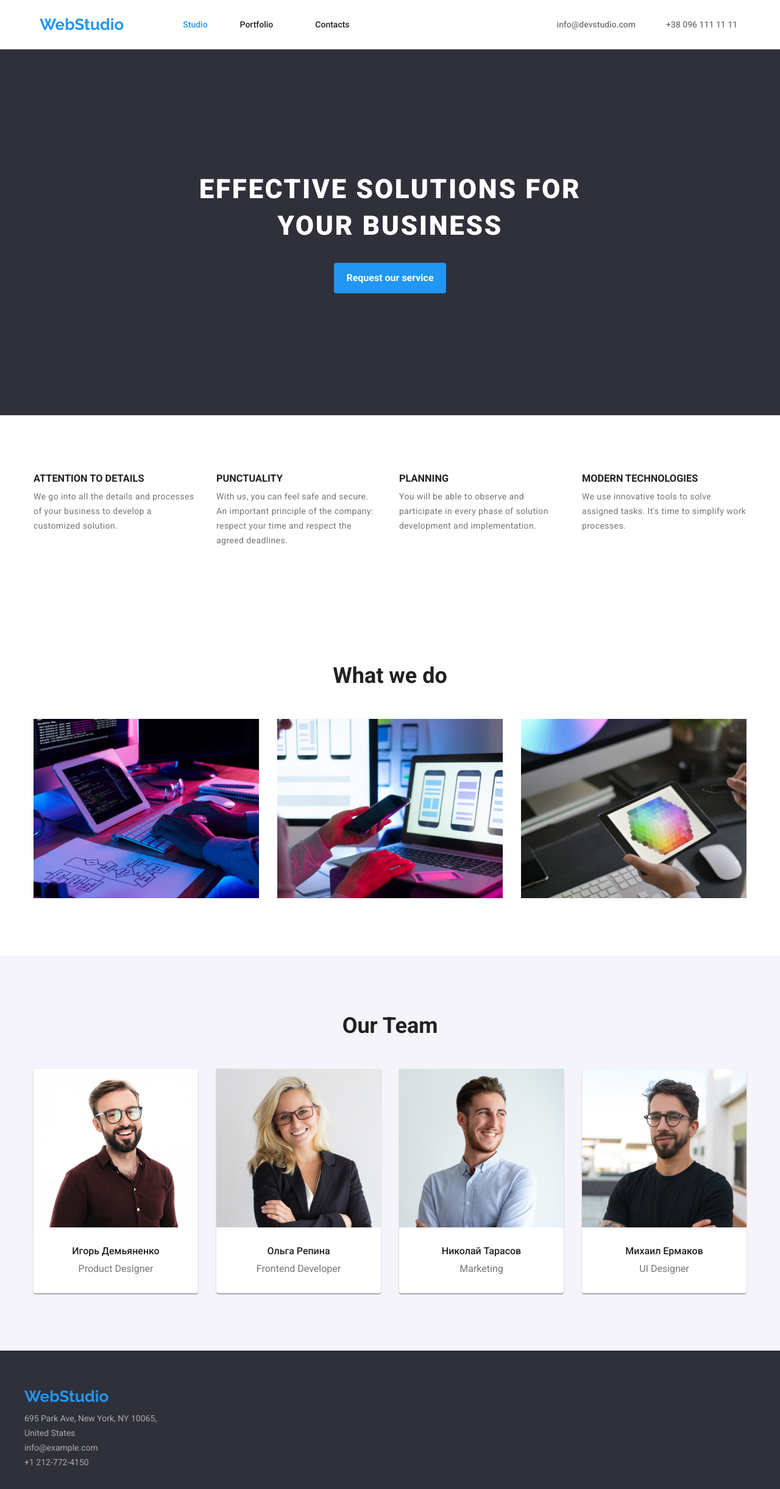
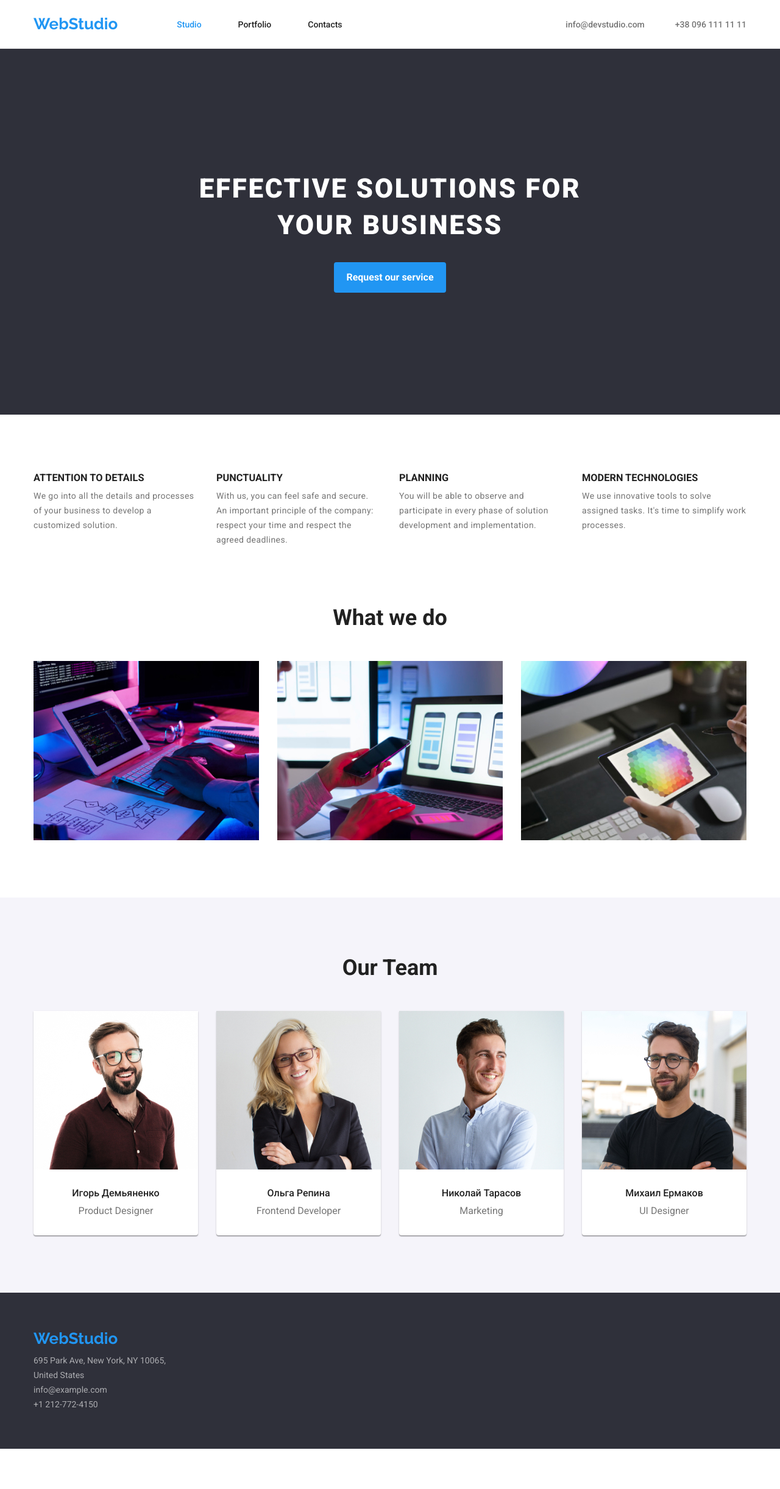
Before and after one commit to GarouHD/goit-markup-hw-03, a plain HTML site: page index.html in a window 1280 px wide. Shown: the whole page at 61% size. After the commit the page ends 2376 px from the top, so only its background shows below. Drawn offline with nearby package versions, Linux system fonts and the light colour scheme.

Commit message:
made corrections

```diff
--- a/css/styles.css
+++ b/css/styles.css
@@ -68,6 +68,9 @@ body {
 
 .container {
   width: 1200px;
+  margin-right: auto;
+  margin-left: auto;
+  padding: 0 15px;
 }
 
 .section {
@@ -80,15 +83,16 @@ body {
 
 .header-div {
   display: flex;
-  padding: 25px;
   align-items: center;
-  margin-left: auto;
-  margin-right: auto;
+  justify-content: space-between;
 }
 
 .nav-bar {
   display: flex;
-  padding-top: 7px 0px;
+}
+
+.nav-bar-item:not(:last-child) {
+  margin-right: 60px;
 }
 
 .logo {
@@ -106,14 +110,13 @@ body {
 .nav-bar-link {
   font-weight: 500;
   line-height: 1.17;
+  padding: 32px 0px 31px 0px;
+  display: block;
 }
 
 .nav {
-  margin-right: 340px;
-}
-
-.port {
-  margin: 0px 69px 0px 53px;
+  display: flex;
+  align-items: center;
 }
 
 .nav-bar-link:hover,
@@ -125,6 +128,8 @@ body {
   font-weight: 500;
   line-height: 1.17;
   color: var(--text-light-grey);
+  padding: 32px 0px 31px 0px;
+  display: block;
 }
 
 .header-email-phone:hover,
@@ -142,6 +147,7 @@ body {
 
 .effective-solutions {
   background-color: var(--effective-solutions-background);
+  padding: 200px 0px;
 }
 
 .effective-solutions-title {
@@ -150,7 +156,6 @@ body {
   font-size: 44px;
   line-height: 1.36;
   margin-bottom: 30px;
-  text-align: center;
   letter-spacing: 0.06em;
 }
 
@@ -174,9 +179,6 @@ body {
 
 .ef-container {
   text-align: center;
-  padding: 106px 0px;
-  margin-left: auto;
-  margin-right: auto;
 }
 
 .benefits-title {
@@ -189,11 +191,6 @@ body {
   color: var(--text-light-grey);
   line-height: 1.71;
   letter-spacing: 0.03em;
-}
-
-.benefits-container {
-  margin-left: auto;
-  margin-right: auto;
 }
 
 .benefits-ul {
@@ -209,7 +206,7 @@ body {
   margin-right: 30px;
 }
 
-.what-we-do-title {
+.section-title {
   font-weight: 700;
   font-size: 36px;
   line-height: 1.17;
@@ -221,26 +218,16 @@ body {
   margin-right: 30px;
 }
 
-.wwd-container {
-  margin-right: auto;
-  margin-left: auto;
+.wwd-ul {
+  display: flex;
 }
 
-.wwd-ul {
-  display: flex;
-  justify-content: center;
+.section-no-top {
+  padding-top: 0px;
 }
 
 .our-team {
   background-color: var(--our-team-background);
-}
-
-.our-team-title {
-  font-weight: 700;
-  font-size: 36px;
-  line-height: 1.17;
-  text-align: center;
-  margin-bottom: 50px;
 }
 
 .our-team-name {
@@ -248,7 +235,6 @@ body {
   font-size: 16px;
   line-height: 1.17;
   text-align: center;
-  margin-top: 30px;
   margin-bottom: 10px;
 }
 
@@ -257,6 +243,10 @@ body {
   font-size: 16px;
   line-height: 1.17;
   text-align: center;
+  margin-bottom: 30px;
+}
+
+.our-team-img {
   margin-bottom: 30px;
 }
 
@@ -273,12 +263,6 @@ body {
 
 .our-team-ul {
   display: flex;
-  justify-content: center;
-}
-
-.our-team-container {
-  margin-right: auto;
-  margin-left: auto;
 }
 
 .footer {
@@ -296,24 +280,15 @@ body {
   color: var(--white);
 }
 
-.footer-div {
-  margin-left: auto;
-  margin-right: auto;
-}
-
-.address-container {
-  margin-top: 10px;
-}
-
-.filter-container {
-  margin-left: auto;
-  margin-right: auto;
-}
-
 .filter-ul {
   display: flex;
   margin-bottom: 50px;
   justify-content: center;
+}
+
+.logo-footer {
+  margin-bottom: 10px;
+  display: block;
 }
 
 .product-buttons {
@@ -326,8 +301,6 @@ body {
   border: none;
   border-radius: 4px;
   padding: 6px 26px;
-  box-shadow: 0px 3px 1px rgba(0, 0, 0, 0.1), 0px 1px 2px rgba(0, 0, 0, 0.08),
-    0px 2px 2px rgba(0, 0, 0, 0.12);
 }
 
 .product-buttons-middle {
@@ -339,6 +312,8 @@ body {
 .product-buttons:focus {
   background-color: var(--text-color-accent);
   color: var(--white);
+  box-shadow: 0px 3px 1px rgba(0, 0, 0, 0.1), 0px 1px 2px rgba(0, 0, 0, 0.08),
+    0px 2px 2px rgba(0, 0, 0, 0.12);
 }
 
 .product-button-container:not(:last-child) {
@@ -372,10 +347,11 @@ body {
 .product-card-ul {
   display: flex;
   flex-wrap: wrap;
-  gap: 30px;
-  justify-content: center;
+  margin-top: -30px;
+  margin-left: -30px;
 }
 
 .product-card {
-  flex-basis: 370px;
+  margin-top: 30px;
+  margin-left: 30px;
 }
--- a/index.html
+++ b/index.html
@@ -13,14 +13,14 @@
   <body>
     <header class="header">
       <div class="header-div container">
-        <a class="logo logo-header" href="./">WebStudio</a>
+        <nav class="nav">
+          <a class="logo logo-header" href="./">WebStudio</a>
 
-        <nav class="nav">
           <ul class="nav-bar">
-            <li><a class="nav-bar-link current-page" href="./">Studio</a></li>
-            <li class="port">
+            <li class="nav-bar-item"><a class="nav-bar-link current-page" href="./">Studio</a></li>
+            <li class="nav-bar-item">
               <a class="nav-bar-link" href="./portfolio.html">Portfolio</a>
-            </li>
+            </li class="nav-bar-item">
             <li><a class="nav-bar-link" href="./">Contacts</a></li>
           </ul>
         </nav>
@@ -53,7 +53,7 @@
       </section>
 
       <section class="section">
-        <div class="benefits-container container">
+        <div class="container">
           <ul class="benefits-ul">
             <li class="benefits-text-container">
               <h3 class="benefits-title">ATTENTION TO DETAILS</h3>
@@ -90,9 +90,9 @@
         </div>
       </section>
 
-      <section class="section">
-        <div class="wwd-container container">
-          <h2 class="what-we-do-title">What we do</h2>
+      <section class="section section-no-top">
+        <div class="container">
+          <h2 class="section-title">What we do</h2>
 
           <ul class="wwd-ul">
             <li class="wwd-img">
@@ -123,8 +123,8 @@
       </section>
 
       <section class="our-team section">
-        <div class="our-team-container container">
-          <h2 class="our-team-title">Our Team</h2>
+        <div class="container">
+          <h2 class="section-title">Our Team</h2>
 
           <ul class="our-team-ul">
             <li class="our-team-card">
@@ -132,6 +132,7 @@
                 src="./images/ot1.jpg"
                 alt="first team member."
                 width="270"
+                class="our-team-img"
               />
               <h3 class="our-team-name">Игорь Демьяненко</h3>
               <p class="our-team-text">Product Designer</p>
@@ -142,6 +143,7 @@
                 src="./images/ot2.jpg"
                 alt="second team member."
                 width="270"
+                class="our-team-img"
               />
               <h3 class="our-team-name">Ольга Репина</h3>
               <p class="our-team-text">Frontend Developer</p>
@@ -152,6 +154,7 @@
                 src="./images/ot3.jpg"
                 alt="third team member."
                 width="270"
+                class="our-team-img"
               />
               <h3 class="our-team-name">Николай Тарасов</h3>
               <p class="our-team-text">Marketing</p>
@@ -162,6 +165,7 @@
                 src="./images/ot4.jpg"
                 alt="fourth team member."
                 width="270"
+                class="our-team-img"
               />
               <h3 class="our-team-name">Михаил Ермаков</h3>
               <p class="our-team-text">UI Designer</p>
@@ -172,10 +176,10 @@
     </main>
 
     <footer class="footer">
-      <div class="footer-div container">
+      <div class="container">
         <a class="logo logo-footer" href="./">WebStudio</a>
 
-        <address class="address-container">
+        <address>
           <ul>
             <li>
               <a
```
Also changed, not shown: portfolio.html (+9 -11 lines).
